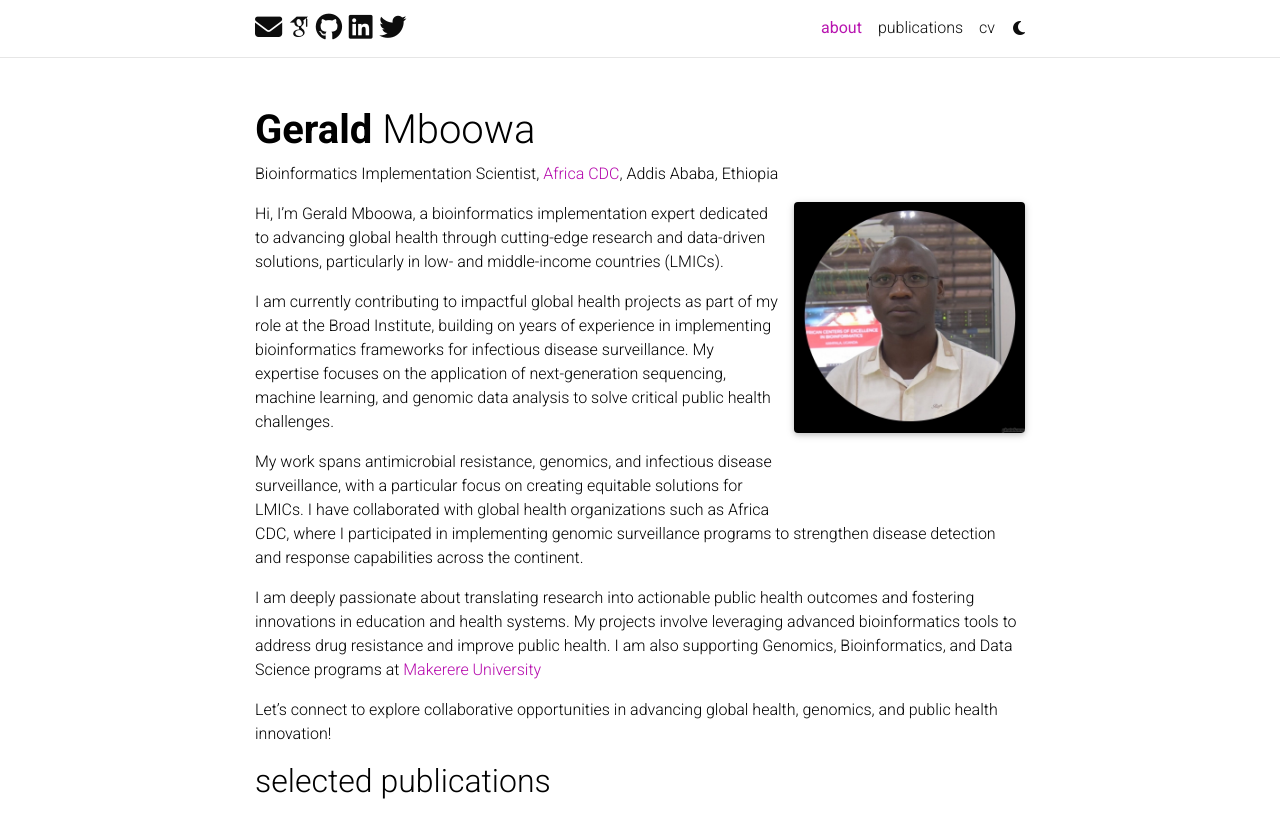
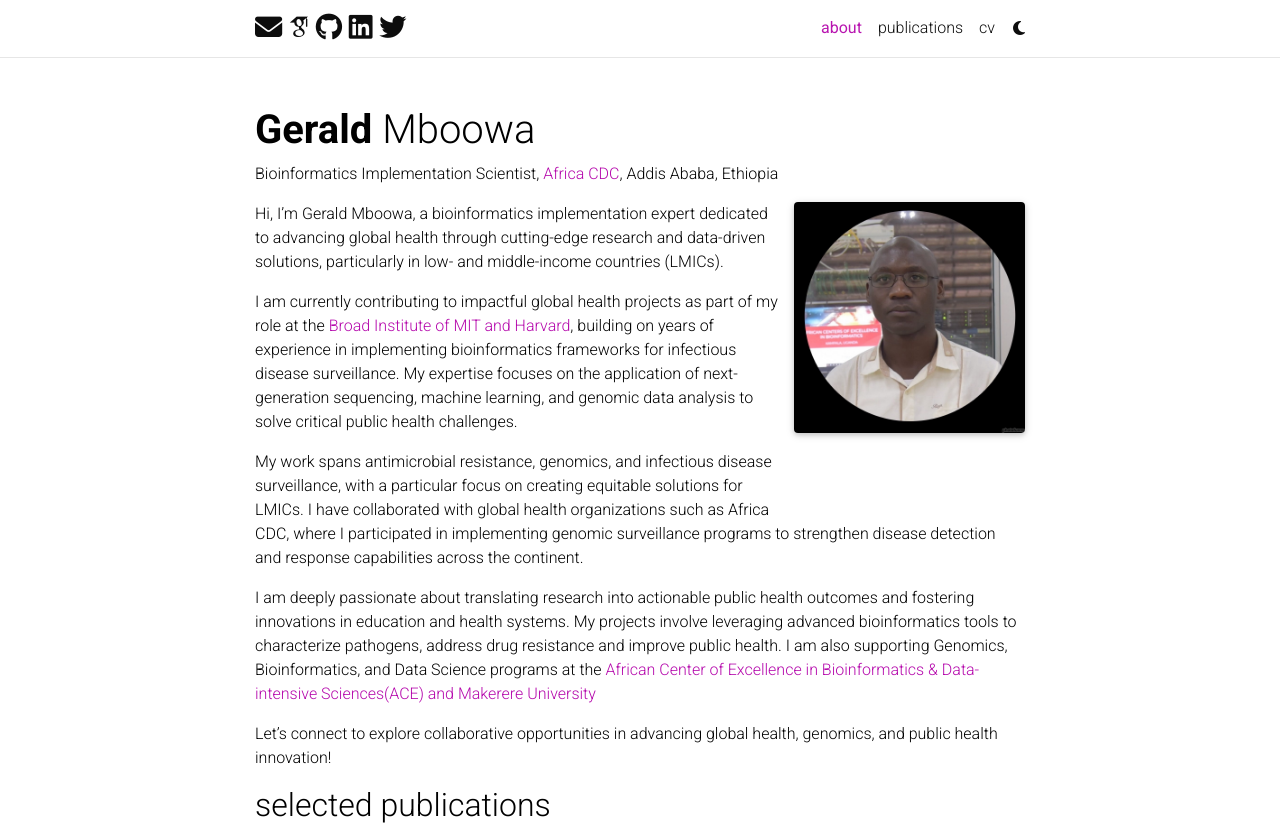
Before and after one commit to mikensubuga/mikensubuga.github.io, a Jekyll site: the page built from _pages/about.md, in a window 1280 px wide and 1222 px high, cut to the strip 0-828 px from the top of the window. Built offline with Jekyll 4.4.1, drawn with Linux system fonts in a browser that asks for light colours; full-size pictures stand in for the smaller copies a plugin makes; some web fonts are replaced; comment, search, counter and statistics services are not loaded; a style sheet for code colours, icons or effects is not loaded.

Commit message:
Update about.md

```diff
--- a/_pages/about.md
+++ b/_pages/about.md
@@ -21,10 +21,10 @@
 
 Hi, I’m Gerald Mboowa, a bioinformatics implementation expert dedicated to advancing global health through cutting-edge research and data-driven solutions, particularly in low- and middle-income countries (LMICs).
 
-I am currently contributing to impactful global health projects as part of my role at the Broad Institute, building on years of experience in implementing bioinformatics frameworks for infectious disease surveillance. My expertise focuses on the application of next-generation sequencing, machine learning, and genomic data analysis to solve critical public health challenges.
+I am currently contributing to impactful global health projects as part of my role at the <a href="https://www.broadinstitute.org/">Broad Institute of MIT and Harvard</a>, building on years of experience in implementing bioinformatics frameworks for infectious disease surveillance. My expertise focuses on the application of next-generation sequencing, machine learning, and genomic data analysis to solve critical public health challenges.
 
 My work spans antimicrobial resistance, genomics, and infectious disease surveillance, with a particular focus on creating equitable solutions for LMICs. I have collaborated with global health organizations such as Africa CDC, where I participated in implementing genomic surveillance programs to strengthen disease detection and response capabilities across the continent.
 
-I am deeply passionate about translating research into actionable public health outcomes and fostering innovations in education and health systems. My projects involve leveraging advanced bioinformatics tools to address drug resistance and improve public health. I am also supporting Genomics, Bioinformatics, and Data Science programs at <a href="https://chs.mak.ac.ug/team/gerald-mboowa" target="_blank">Makerere University</a>
+I am deeply passionate about translating research into actionable public health outcomes and fostering innovations in education and health systems. My projects involve leveraging advanced bioinformatics tools to characterize pathogens, address drug resistance and improve public health. I am also supporting Genomics, Bioinformatics, and Data Science programs at the <a href="https://ace.ac.ug/">African Center of Excellence in Bioinformatics & Data-intensive Sciences(ACE) and <a href="https://chs.mak.ac.ug/team/gerald-mboowa" target="_blank">Makerere University</a>
 
 Let’s connect to explore collaborative opportunities in advancing global health, genomics, and public health innovation!
```
